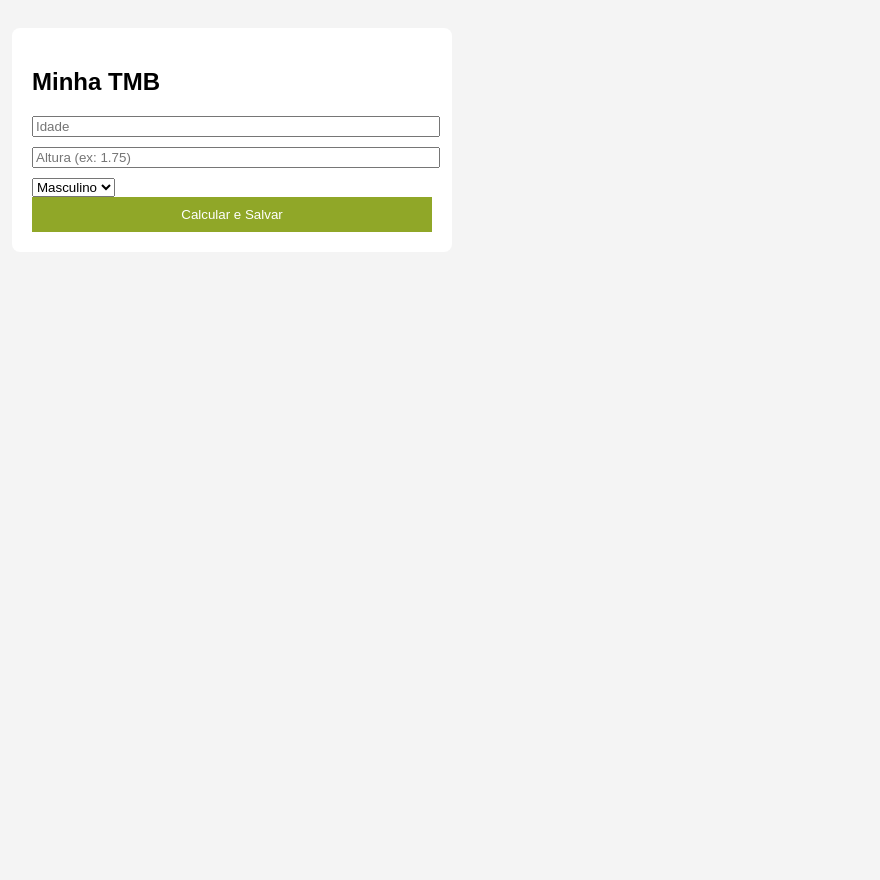
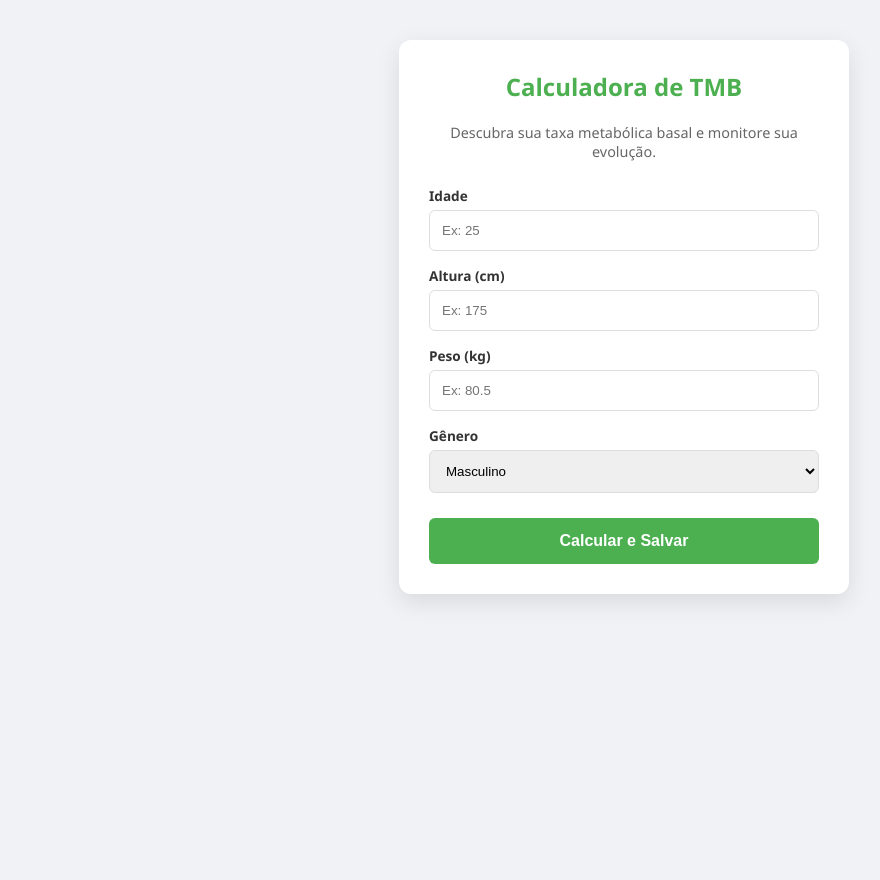
Before and after one commit to igorn4/bmr-calculator, a Django app: page /calculator/ in a window 1280 px wide. Shown: the whole page, without its empty margins (16-896 px from the left). Before the commit the page ends 232 px from the top, so only its background shows below. Run offline with Django 5.2, Linux system fonts and the light colour scheme.

Commit message:
renamed some files and created new folders

```diff
--- a/bmrCalculator/calculator/models.py
+++ b/bmrCalculator/calculator/models.py
@@ -1,6 +1,5 @@
 from django.db import models
 
-# Create your models here.
 class UserProfile(models.Model):
     age = models.IntegerField()
     height = models.IntegerField()
--- /dev/null
+++ b/bmrCalculator/calculator/static/calculator/styles/datafilling.css
@@ -0,0 +1,119 @@
+
+        :root {
+            --primary-color: #4CAF50;
+            --primary-hover: #45a049;
+            --bg-color: #f0f2f5;
+            --card-bg: #ffffff;
+            --text-main: #333;
+            --text-secondary: #666;
+            --error-color: #d32f2f;
+        }
+
+        body {
+            font-family: 'Segoe UI', Tahoma, Geneva, Verdana, sans-serif;
+            background-color: var(--bg-color);
+            color: var(--text-main);
+            display: flex;
+            flex-direction: column;
+            align-items: center;
+            min-height: 100vh;
+            margin: 0;
+            padding: 40px 20px;
+        }
+
+        /* Container Principal */
+        .container {
+            width: 100%;
+            max-width: 450px;
+        }
+
+        .card {
+            background: var(--card-bg);
+            padding: 30px;
+            border-radius: 12px;
+            box-shadow: 0 8px 24px rgba(0,0,0,0.1);
+            margin-bottom: 20px;
+        }
+
+        h2 {
+            margin-top: 0;
+            color: var(--primary-color);
+            text-align: center;
+            font-size: 1.5rem;
+        }
+
+        p.subtitle {
+            text-align: center;
+            color: var(--text-secondary);
+            font-size: 0.9rem;
+            margin-bottom: 25px;
+        }
+
+        /* Formulário */
+        label {
+            display: block;
+            margin-bottom: 5px;
+            font-weight: 600;
+            font-size: 0.85rem;
+        }
+
+        input, select {
+            display: block;
+            margin-bottom: 15px;
+            width: 100%;
+            padding: 12px;
+            border: 1px solid #ddd;
+            border-radius: 6px;
+            box-sizing: border-box; /* Garante que o padding não estoure a largura */
+            transition: border-color 0.3s;
+        }
+
+        input:focus, select:focus {
+            outline: none;
+            border-color: var(--primary-color);
+            box-shadow: 0 0 0 2px rgba(76, 175, 80, 0.2);
+        }
+
+        button {
+            background: var(--primary-color);
+            color: white;
+            border: none;
+            padding: 14px;
+            width: 100%;
+            border-radius: 6px;
+            font-size: 1rem;
+            font-weight: bold;
+            cursor: pointer;
+            transition: background 0.3s, transform 0.1s;
+            margin-top: 10px;
+        }
+
+        button:hover { background: var(--primary-hover); }
+        button:active { transform: scale(0.98); }
+
+        /* Mensagens de Erro */
+        .error-list {
+            background: #ffebee;
+            color: var(--error-color);
+            padding: 10px;
+            border-radius: 6px;
+            margin-bottom: 20px;
+            font-size: 0.85rem;
+        }
+
+        /* Seção de Histórico */
+        .history-section {
+            margin-top: 20px;
+            font-size: 0.9rem;
+        }
+
+        .history-item {
+            background: #fff;
+            padding: 10px 15px;
+            border-radius: 6px;
+            margin-bottom: 8px;
+            border-left: 4px solid var(--primary-color);
+            display: flex;
+            justify-content: space-between;
+            align-items: center;
+        }
--- /dev/null
+++ b/bmrCalculator/calculator/templates/calculatorMain/datafilling.html
@@ -0,0 +1,53 @@
+{% load static %}
+<!DOCTYPE html>
+<html lang="pt-br">
+<head>
+    <meta charset="UTF-8">
+    <meta name="viewport" content="width=device-width, initial-scale=1.0">
+    <title>Calculadora TMB | Health Monitor</title>
+    <link rel="stylesheet" href="{% static 'calculator/styles/datafilling.css' %}">
+</head>
+<body>
+
+    <div class="container">
+        <div class="card">
+            <h2>Calculadora de TMB</h2>
+            <p class="subtitle">Descubra sua taxa metabólica basal e monitore sua evolução.</p>
+
+            <!-- Exibição de Erros do Serializer -->
+            {% if errors %}
+            <div class="error-list">
+                <strong>Ops! Verifique os dados:</strong>
+                <ul style="margin: 5px 0; padding-left: 20px;">
+                    {% for field, error in errors.items %}
+                        <li>{{ field|title }}: {{ error.0 }}</li>
+                    {% endfor %}
+                </ul>
+            </div>
+            {% endif %}
+
+            <form method="POST">
+                {% csrf_token %}
+
+                <label for="age">Idade</label>
+                <input type="number" id="age" name="age" placeholder="Ex: 25" required>
+
+                <label for="height">Altura (cm)</label>
+                <input type="number" id="height" name="height" placeholder="Ex: 175" required>
+
+                <label for="weight">Peso (kg)</label>
+                <input type="number" step="0.1" id="weight" name="weight" placeholder="Ex: 80.5" required>
+
+                <label for="sex">Gênero</label>
+                <select id="sex" name="sex">
+                    <option value="0">Masculino</option>
+                    <option value="1">Feminino</option>
+                </select>
+
+                <button type="submit">Calcular e Salvar</button>
+            </form>
+        </div>
+    </div>
+
+</body>
+</html>
--- a/bmrCalculator/calculator/templates/calculatorMain/index.html
+++ /dev/null
@@ -1,27 +0,0 @@
-<!DOCTYPE html>
-<html>
-<head>
-    <title>Calculadora TMB</title>
-    <style>
-        body { font-family: sans-serif; background: #f4f4f4; padding: 20px; }
-        .card { background: white; padding: 20px; border-radius: 8px; max-width: 400px; }
-        input { display: block; margin-bottom: 10px; width: 100%; }
-        button { background: #90a728; color: white; border: none; padding: 10px; width: 100%; cursor: pointer; }
-    </style>
-</head>
-<body>
-    <div class="card">
-        <h2>Minha TMB</h2>
-        <form method="POST">
-            {% csrf_token %}
-            <input type="number" name="age" placeholder="Idade" required>
-            <input type="number" step="0.1" name="height" placeholder="Altura (ex: 1.75)" required>
-            <select name="sex">
-                <option value="0">Masculino</option>
-                <option value="1">Feminino</option>
-            </select>
-            <button type="submit">Calcular e Salvar</button>
-        </form>
-    </div>
-</body>
-</html>
--- a/bmrCalculator/calculator/views.py
+++ b/bmrCalculator/calculator/views.py
@@ -1,3 +1,5 @@
+from urllib import request
+
 from django.shortcuts import render
 from rest_framework.decorators import api_view
 from rest_framework.response import Response
@@ -12,9 +14,10 @@ class TMBCalculus(APIView): # this class is called when we access the endpoint /
 
     def get(self, request):
         registros = UserProfile.objects.all().order_by('-id')
-        return render(request, 'calculatorMain/index.html', {'registros': registros})
+        return render(request, 'calculatorMain/datafilling.html', {'registros': registros})
 
     def post(self, request):
+
         serializer = UserProfileSerializer(data=request.data)
 
         if serializer.is_valid():
```
Also changed, not shown: bmrCalculator/calculator/templates/calculatorMain/success.html (+0 -26 lines).
